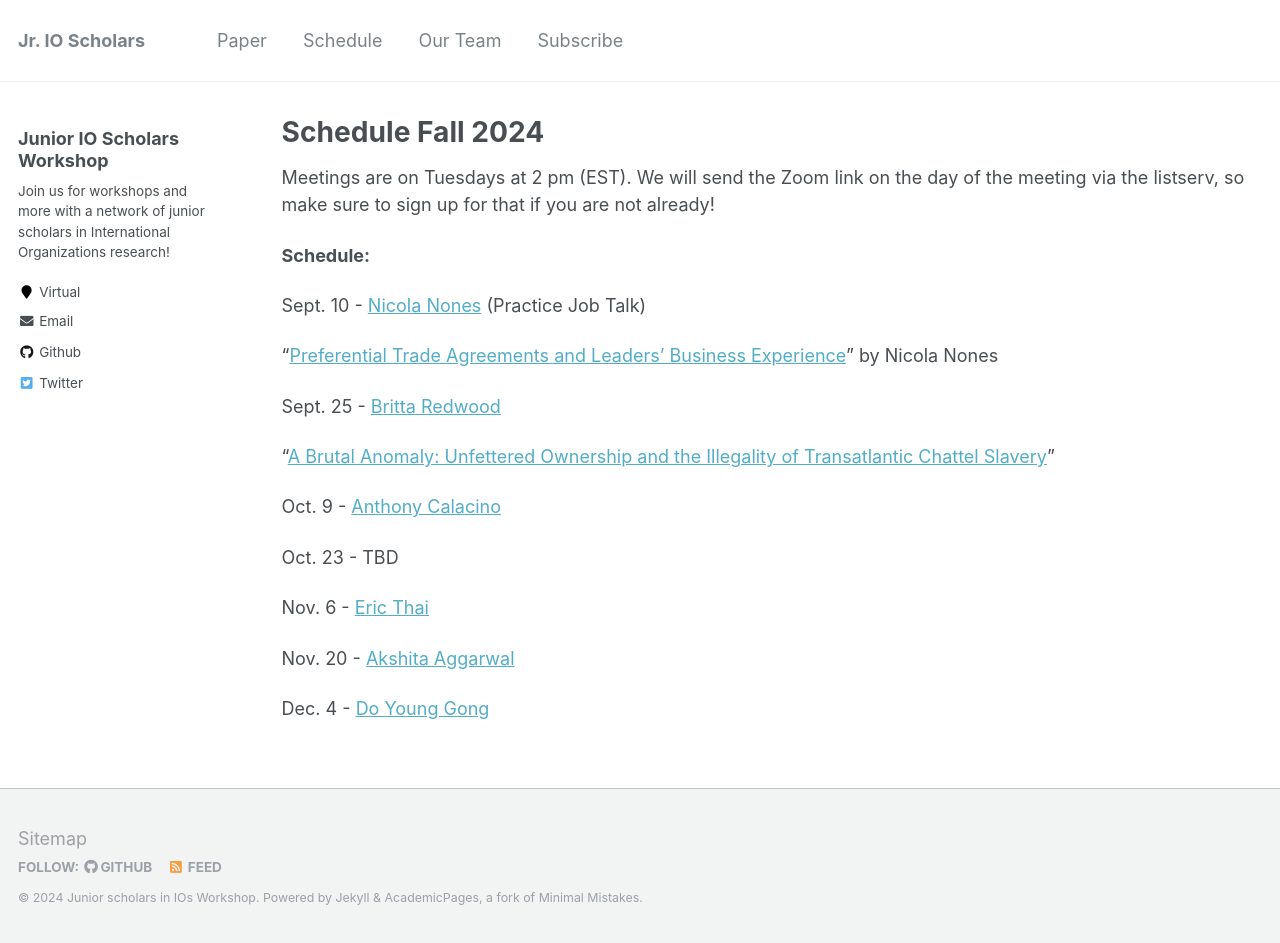
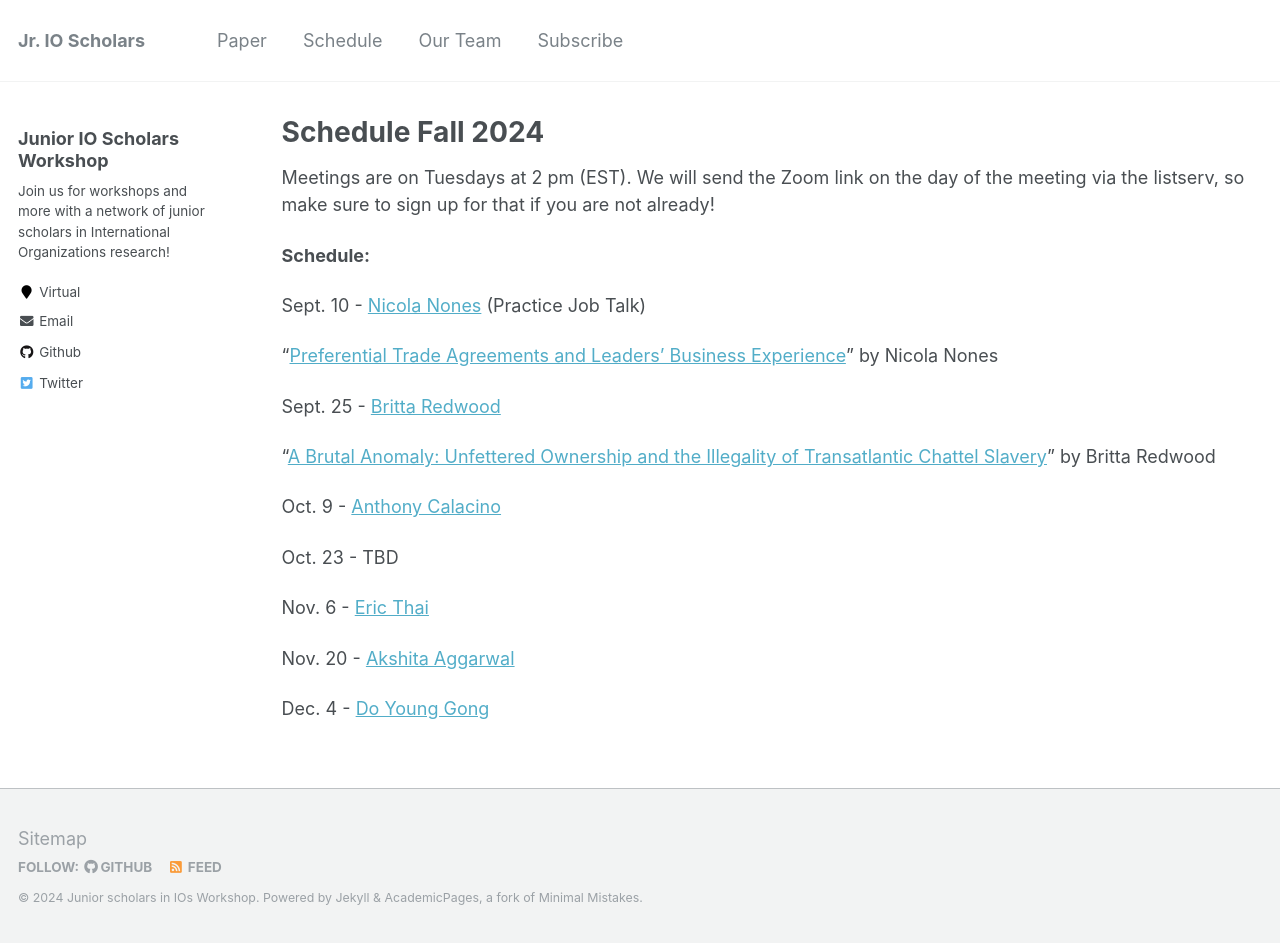
Before and after one commit to IO-workshop/IO-workshop.github.io, a Jekyll site: the page built from _pages/schedule.md, in a window 1280 px wide and 943 px high. Built offline with Jekyll 4.4.1, drawn with Linux system fonts in a browser that asks for light colours.

Commit message:
Update schedule.md

```diff
--- a/_pages/schedule.md
+++ b/_pages/schedule.md
@@ -14,7 +14,7 @@ Sept. 10 - [Nicola Nones](https://www.nicolanones.com/) (Practice Job Talk)
 
 Sept. 25 - [Britta Redwood](https://x.com/brittaredwood?lang=en)
 
-"[A Brutal Anomaly: Unfettered Ownership and the Illegality of Transatlantic Chattel Slavery](https://io-workshop.github.io/files/Redwood_2024-a_brutal_anomaly.pdf)"
+"[A Brutal Anomaly: Unfettered Ownership and the Illegality of Transatlantic Chattel Slavery](https://io-workshop.github.io/files/Redwood_2024-a_brutal_anomaly.pdf)" by Britta Redwood
 
 Oct. 9 - [Anthony Calacino](https://anthonycalacino.com/)
 
```
